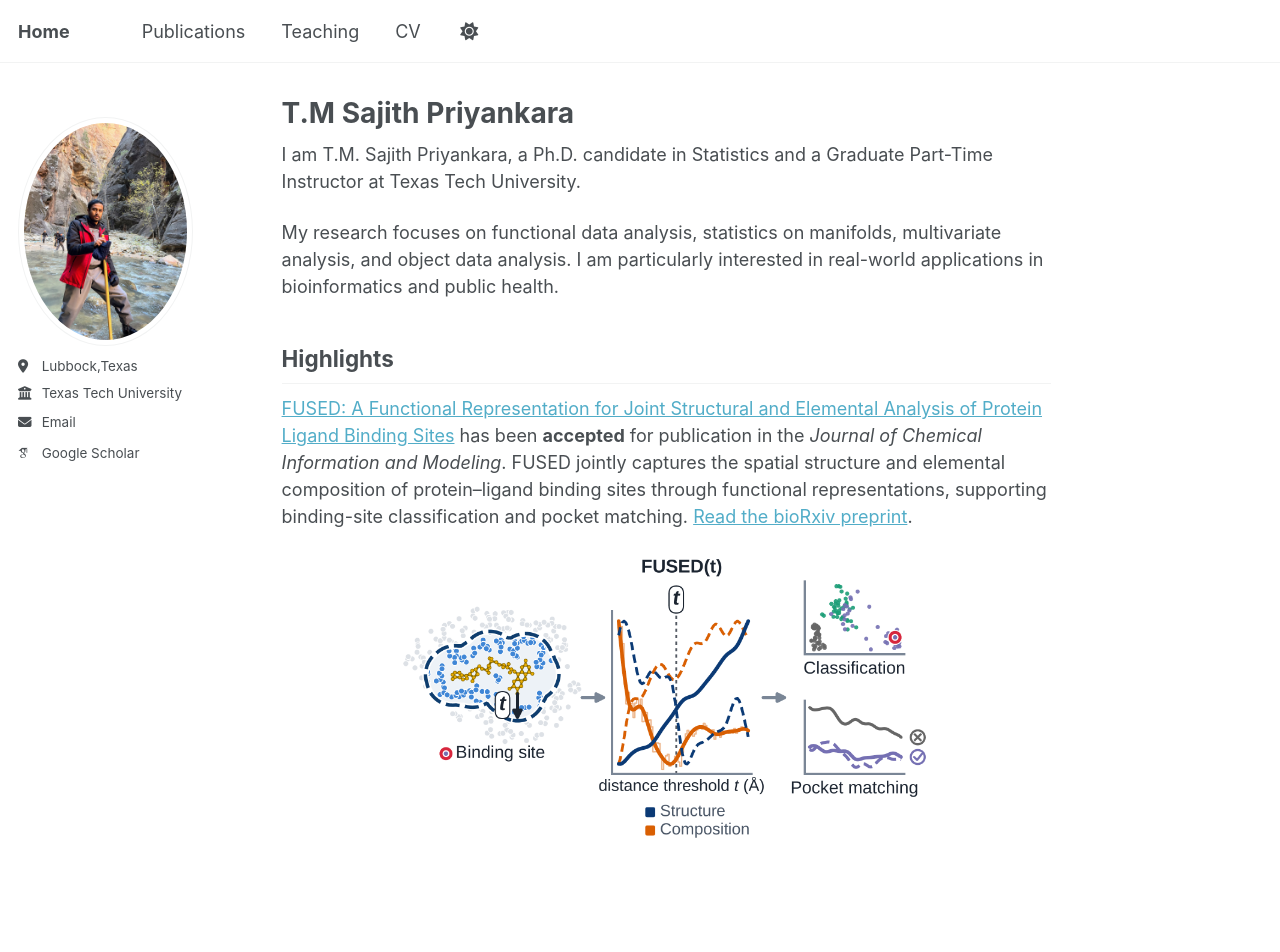
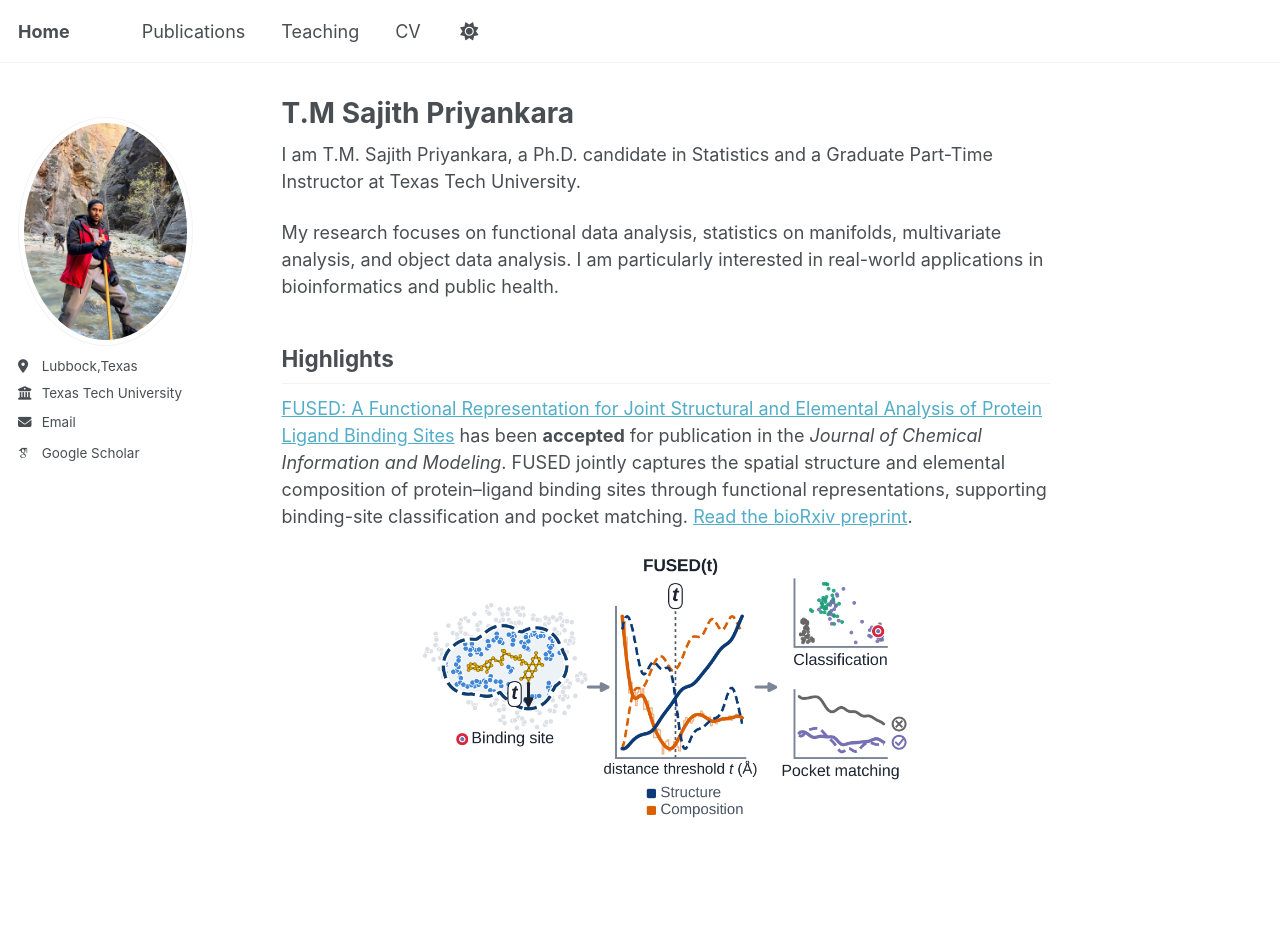
Before and after one commit to tmspriyankara/tmspriyankara.github.io, a Jekyll site: the page built from _pages/about.md, in a window 1280 px wide and 1348 px high. Shown: the top 952 px of the window. Built offline with Jekyll 4.4.1, drawn with Linux system fonts in a browser that asks for light colours; some web fonts are replaced.

Commit message:
Reduce highlight figure width to 500 pixels

```diff
--- a/_pages/about.md
+++ b/_pages/about.md
@@ -16,5 +16,5 @@ My research focuses on functional data analysis, statistics on manifolds, multiv
 [FUSED: A Functional Representation for Joint Structural and Elemental Analysis of Protein Ligand Binding Sites](/publication/fused-functional-representation) has been **accepted** for publication in the *Journal of Chemical Information and Modeling*. FUSED jointly captures the spatial structure and elemental composition of protein–ligand binding sites through functional representations, supporting binding-site classification and pocket matching. [Read the bioRxiv preprint](https://doi.org/10.64898/2026.07.10.737806).
 
 <a href="{{ '/files/FUSED_TOC_graphic_highlight_blacklabel.pdf' | relative_url }}" aria-label="View the FUSED graphical abstract as a PDF">
-  <img src="{{ '/images/FUSED_TOC_graphic_highlight_blacklabel.png' | relative_url }}" alt="FUSED represents protein–ligand binding site structure and composition as functions of distance threshold for classification and pocket matching." width="1800" height="970" style="display: block; width: 100%; max-width: 540px; height: auto; margin: 1rem auto;" loading="lazy">
+  <img src="{{ '/images/FUSED_TOC_graphic_highlight_blacklabel.png' | relative_url }}" alt="FUSED represents protein–ligand binding site structure and composition as functions of distance threshold for classification and pocket matching." width="1800" height="970" style="display: block; width: 100%; max-width: 500px; height: auto; margin: 1rem auto;" loading="lazy">
 </a>
```
